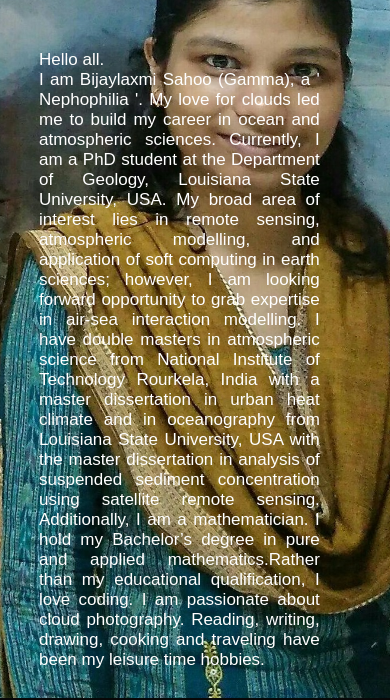
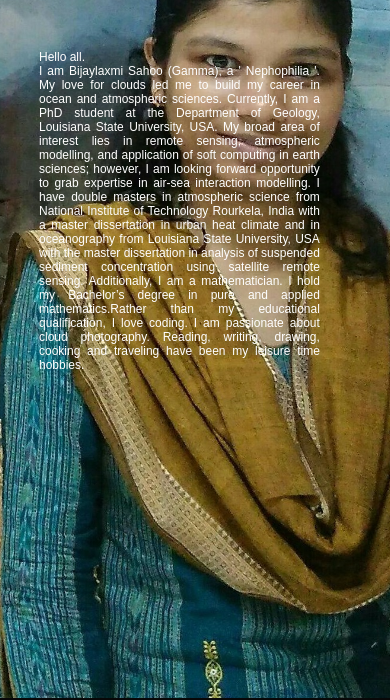
Before and after one commit to haripriyasahoo/bijaylaxmisahoo.github.io, a website: page index.html in a window 390 px wide. Shown: the part 146-846 px from the top of the page. Drawn offline with Linux system fonts and the light colour scheme; no server answers.

Commit message:
css added

```diff
--- a/Gamma.css
+++ b/Gamma.css
@@ -374,7 +374,7 @@ nav .fa-solid{
     }
     .header-text{
         margin-bottom :5%;
-        font-size:17px;
+        font-size:12px;
         margin-top:17%;
     }
     nav .fa-solid{
```
